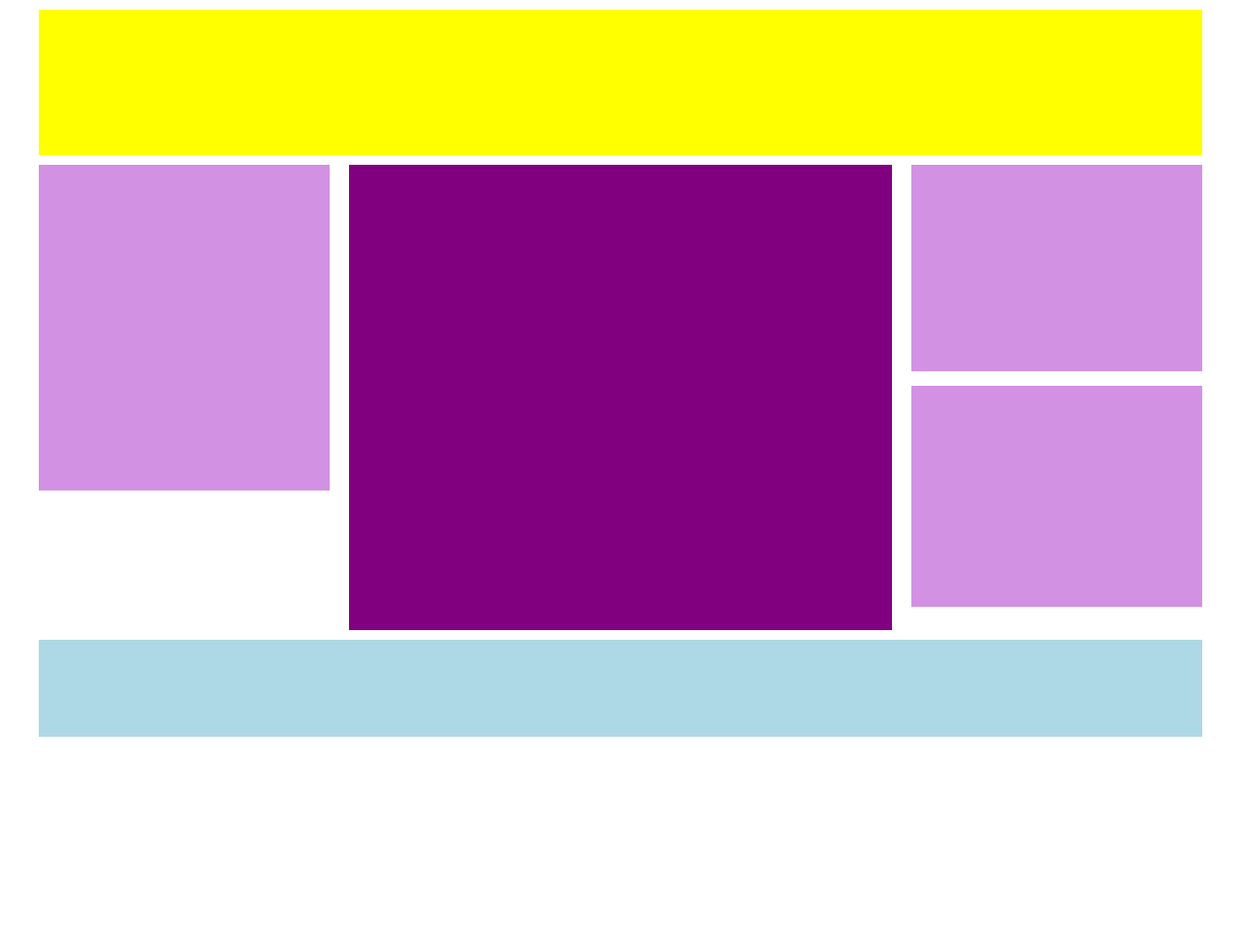
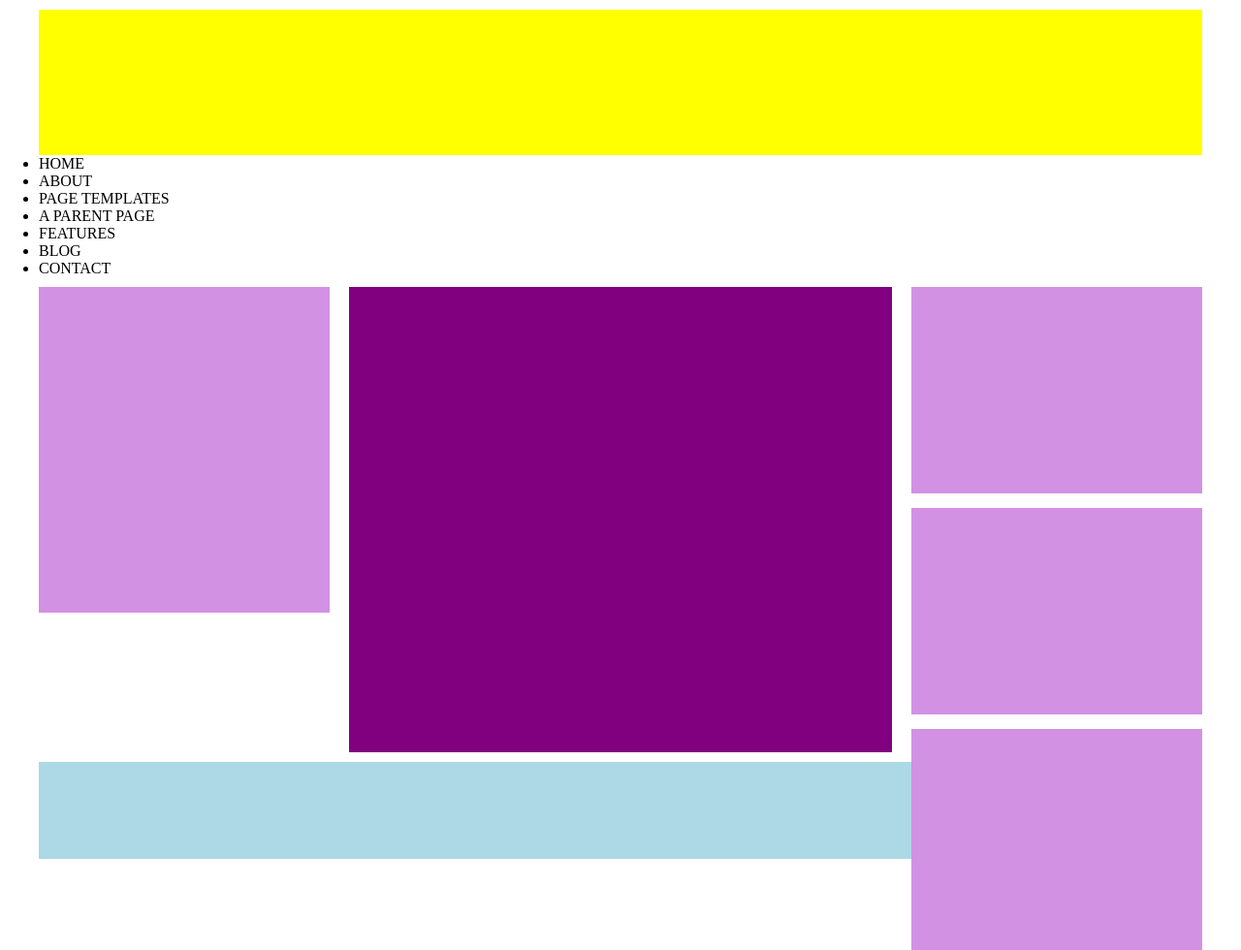
Before and after one commit to salvatore-napoli/htmlcss-wp, a plain HTML site: page index.html in a window 1280 px wide. Shown: the whole page at 97% size. Before the commit the page ends 800 px from the top, so only its background shows below. Drawn offline with Linux system fonts and the light colour scheme.

Commit message:
Creati navigation bar e terzo elemento nella sidebar dx

```diff
--- a/css/style.css
+++ b/css/style.css
@@ -56,11 +56,11 @@ main > .side-sx, main .side-dx .right-content .content {
   background-color: #D391E3;
 }
 
-main .side-dx .right-content:first-child, main .side-dx .right-content:nth-child(2) {
+main .side-dx .right-content {
   height: 50%;
 }
 
-main .side-dx .right-content:first-child {
+main .side-dx .right-content:nth-child(-n+2) {
   padding-bottom: 15px;
 }
 
--- a/index.html
+++ b/index.html
@@ -15,6 +15,19 @@
       </header>
       <!-- /Intestazione del layout -->
 
+      <!-- Barra di navigazione -->
+      <nav>
+        <ul>
+          <li>HOME</li>
+          <li>ABOUT</li>
+          <li>PAGE TEMPLATES</li>
+          <li>A PARENT PAGE</li>
+          <li>FEATURES</li>
+          <li>BLOG</li>
+          <li>CONTACT</li>
+        </ul>
+      </nav>
+      <!-- /Barra di navigazione -->
 
       <main>
 
@@ -43,6 +56,14 @@
           </div>
           <!-- /Parte superiore sidebar dx -->
 
+          <!-- Parte centrale sidebar dx -->
+          <div class="right-content">
+            <div class="content">
+
+            </div>
+          </div>
+          <!-- /Parte centrale sidebar dx -->
+
           <!-- Parte inferiore sidebar dx -->
           <div class="right-content">
             <div class="content">
```
